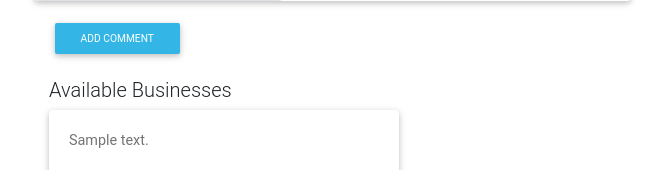
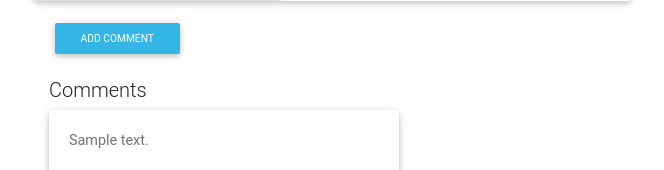
Before and after one commit to cynthiaoduol/Cook-book, a Django app: page /single_recipe/1 in a window 1280 px wide. Shown: the part 290-460 px from the top of the page, without its empty margins (36-700 px from the left). Run offline with Django 3.2, Linux system fonts and the light colour scheme; tables that the repository leaves empty hold one stand-in row (values such as "Sample post"); grey boxes marked "Sample" are stand-in pictures; some libraries are stand-ins or nearby versions.

Commit message:
change the title in the comments section

```diff
--- a/epirecipe/templates/single-recipe.html
+++ b/epirecipe/templates/single-recipe.html
@@ -21,7 +21,7 @@
           <a href="" class="btn btn-sm btn-info mb-4 mr-4" data-toggle="modal" data-target="#Comment">Add
             Comment</a>
 
-            <h5 class="D-block mx-auto tt">Available Businesses</h5>
+            <h5 class="D-block mx-auto tt">Comments</h5>
 
             <div class="row">
               {% for coment in comment %}
```
